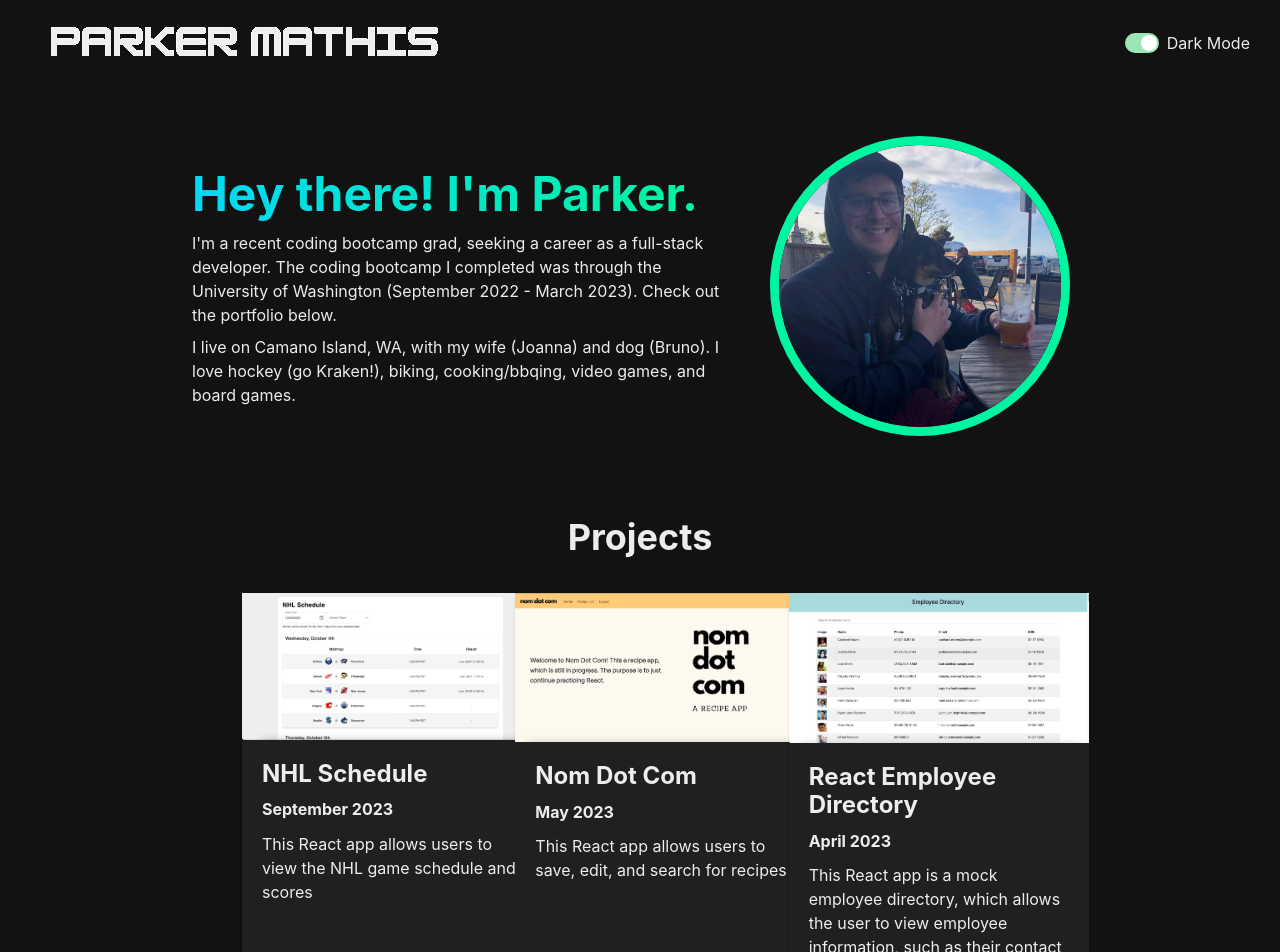
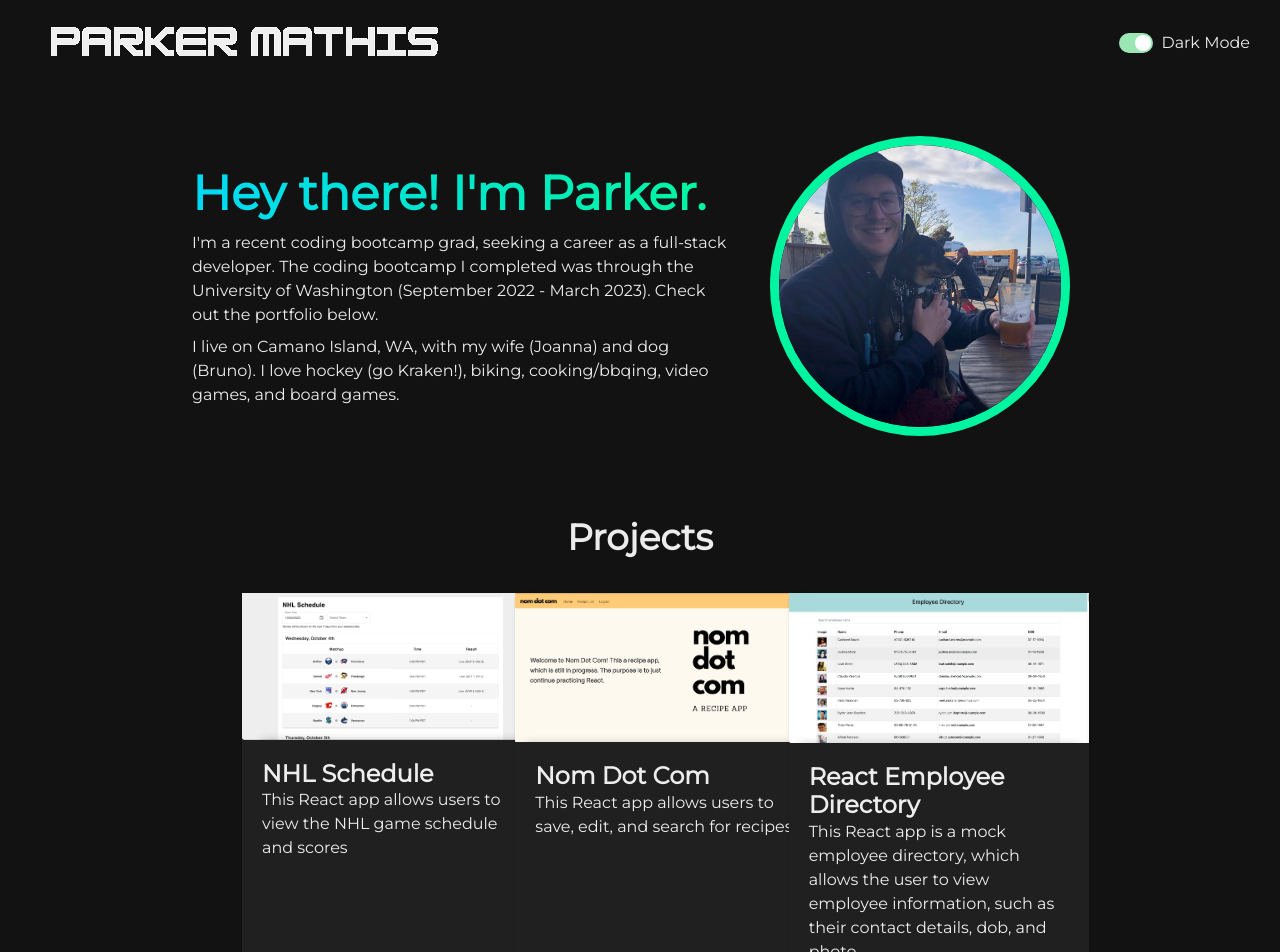
Before and after one commit to markerpathis/redesigned-portfolio, a React (Vite) app: page / in a window 1280 px wide. Shown: the top 952 px of the page. Built offline with nearby package versions, Linux system fonts and the light colour scheme.

Commit message:
Import montserrat font

```diff
--- a/package.json
+++ b/package.json
@@ -12,6 +12,7 @@
     "@chakra-ui/react": "^2.5.1",
     "@emotion/react": "^11.10.6",
     "@emotion/styled": "^11.10.6",
+    "@fontsource/montserrat": "^5.0.15",
     "framer-motion": "^10.0.1",
     "react": "^18.2.0",
     "react-dom": "^18.2.0"
--- a/src/components/ProjectCard.tsx
+++ b/src/components/ProjectCard.tsx
@@ -21,9 +21,6 @@ const ProjectCard = ({ project }: Props) => {
         <Image src={project.image} />
         <CardBody>
           <Heading fontSize="2xl">{project.title}</Heading>
-          <Heading fontSize="1xl" paddingY={3}>
-            {project.date}
-          </Heading>
           <Text>{project.description}</Text>
         </CardBody>
       </Card>
--- a/src/main.tsx
+++ b/src/main.tsx
@@ -1,6 +1,7 @@
 import React from "react";
 import ReactDOM from "react-dom/client";
 import { ChakraProvider, ColorModeScript } from "@chakra-ui/react";
+import "@fontsource/montserrat";
 
 import App from "./App";
 import theme from "./theme";
--- a/src/theme.ts
+++ b/src/theme.ts
@@ -20,6 +20,10 @@ const theme = extendTheme({
       900: "#11111",
     },
   },
+  fonts: {
+    heading: `'Montserrat', sans-serif`,
+    body: `'Montserrat', sans-serif`,
+  },
 });
 
 export default theme;
```
Also changed, not shown: 1 other file (tests, documents, lock files or other folders).
